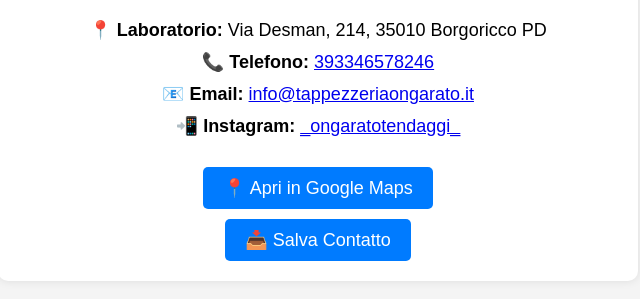
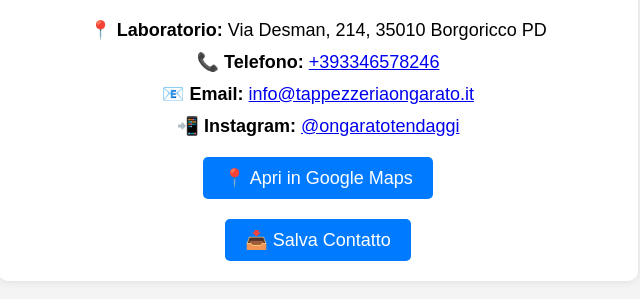
Before and after one commit to Anto161062/Contatti, a plain HTML site: page index.html in a window 1280 px wide. Shown: the part 109-408 px from the top of the page, without its empty margins (322-962 px from the left). Drawn offline with Linux system fonts and the light colour scheme.

Commit message:
Update index.html

```diff
--- a/index.html
+++ b/index.html
@@ -26,7 +26,7 @@
         .map {
             margin-top: 20px;
         }
-        .map a, .download a {
+        .map a, .download-button {
             display: inline-block;
             padding: 10px 20px;
             background: #007BFF;
@@ -34,9 +34,8 @@
             text-decoration: none;
             font-size: 18px;
             border-radius: 5px;
-            margin-top: 10px;
         }
-        .map a:hover, .download a:hover {
+        .map a:hover, .download-button:hover {
             background: #0056b3;
         }
     </style>
@@ -45,16 +44,16 @@
     <div class="container">
         <h1>Contatti Ongarato Tendaggi</h1>
         <p class="contact-info">📍 <strong>Laboratorio:</strong> Via Desman, 214, 35010 Borgoricco PD</p>
-        <p class="contact-info">📞 <strong>Telefono:</strong> <a href="tel:+393346578246">393346578246</a></p>
+        <p class="contact-info">📞 <strong>Telefono:</strong> <a href="tel:+393346578246">+393346578246</a></p>
         <p class="contact-info">📧 <strong>Email:</strong> <a href="mailto:info@tappezzeriaongarato.it">info@tappezzeriaongarato.it</a></p>
-        <p class="contact-info">📲 <strong>Instagram:</strong> <a href="https://www.instagram.com/_ongaratotendaggi_/" target="_blank">_ongaratotendaggi_</a></p>
+        <p class="contact-info">📲 <strong>Instagram:</strong> <a href="https://www.instagram.com/_ongaratotendaggi_/" target="_blank">@ongaratotendaggi</a></p>
 
         <div class="map">
             <a href="https://www.google.com/maps?q=Via+Desman,+214,+35010+Borgoricco+PD" target="_blank">📍 Apri in Google Maps</a>
         </div>
 
-        <div class="download">
-            <a href="Ongarato_Tendaggi.vcf" download>📥 Salva Contatto</a>
+        <div class="map" style="margin-top: 20px;">
+            <a href="Ongarato_Tendaggi.vcf" class="download-button" download>📥 Salva Contatto</a>
         </div>
     </div>
 </body>
```
